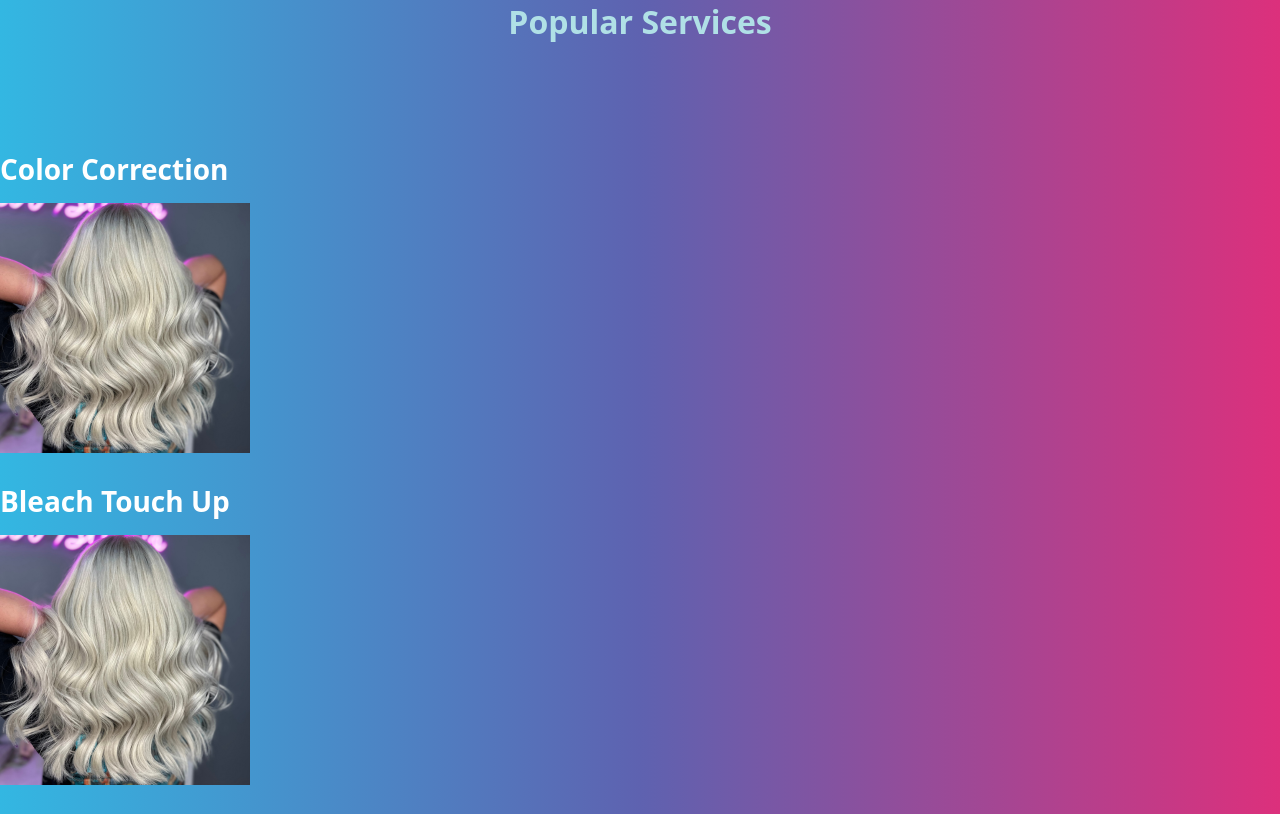
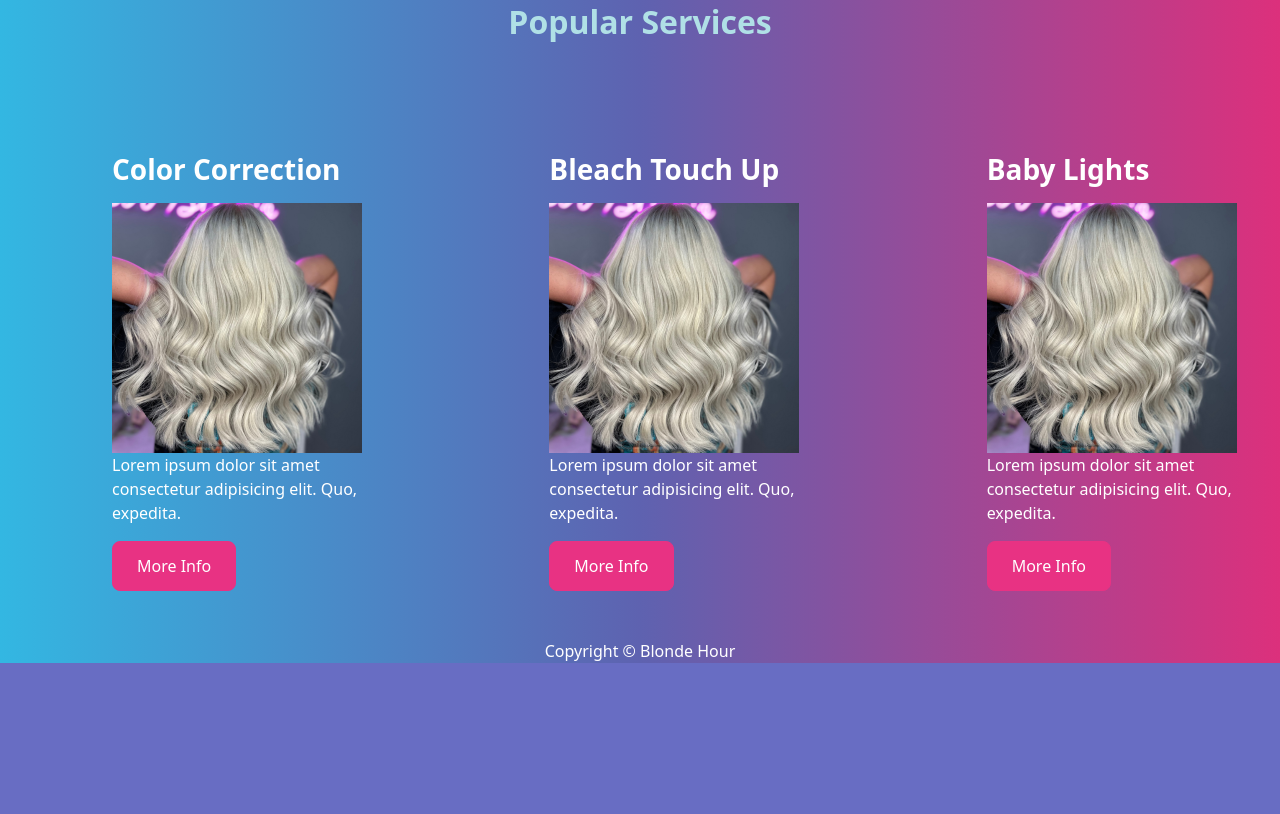
Before and after one commit to Martin2xx/Project1, a website: page index.html in a window 1280 px wide. Shown: the part 885-1699 px from the top of the page. After the commit the page ends 1548 px from the top, so only its background shows below. Drawn offline with nearby package versions, Linux system fonts and the light colour scheme.

Commit message:
layouting

```diff
--- a/Styles/styles.css
+++ b/Styles/styles.css
@@ -34,8 +34,11 @@ h1{
     font-size: 50px;
     color: silver;
 
+}
+.img-col{
+    padding-left: 8rem;
+}
 
-}
 
 .RequestApt{
 text-align: center;
--- a/index.html
+++ b/index.html
@@ -49,26 +49,55 @@
 
         <section class="row g-3 my-4">
           <h2 class="col mtb col-12" >Popular Services</h2>
-          <section>
+        <section class="col img-col col-12 col-md-4" >
             <h3>Color Correction</h3>
             <img class="col col"
             src="./Styles/images/sample.png"
             alt=""
           />
+          <p class="column-p">
+            Lorem ipsum dolor sit amet consectetur adipisicing elit. Quo, expedita.
+          </p>
+          <button
+            type="button"
+            class="btn btn-primary"
+          >
+            More Info
+          </button>
+
           </section>
-     <section>
+         <section class="col img-col col-12 col-md-4" >
       <h3>Bleach Touch Up</h3>
       <img class="col col"
             src="./Styles/images/sample.png"
             alt=""
           />
-     </section>
-          <section>
+          <p class="column-p">
+            Lorem ipsum dolor sit amet consectetur adipisicing elit. Quo, expedita.
+          </p>
+            <button
+            type="button"
+            class="btn btn-primary"
+          >
+            More Info
+          </button>
+
+          </section>
+         <section class="col img-col col-12 col-md-4" >
             <h3>Baby Lights</h3>
             <img class="col col"
             src="./Styles/images/sample.png"
             alt=""
           />
+          <p class="column-p">
+            Lorem ipsum dolor sit amet consectetur adipisicing elit. Quo, expedita.
+          </p>
+            <button
+            type="button"
+            class="btn btn-primary"
+          >
+            More Info
+          </button>
           </section>
 
 
```
